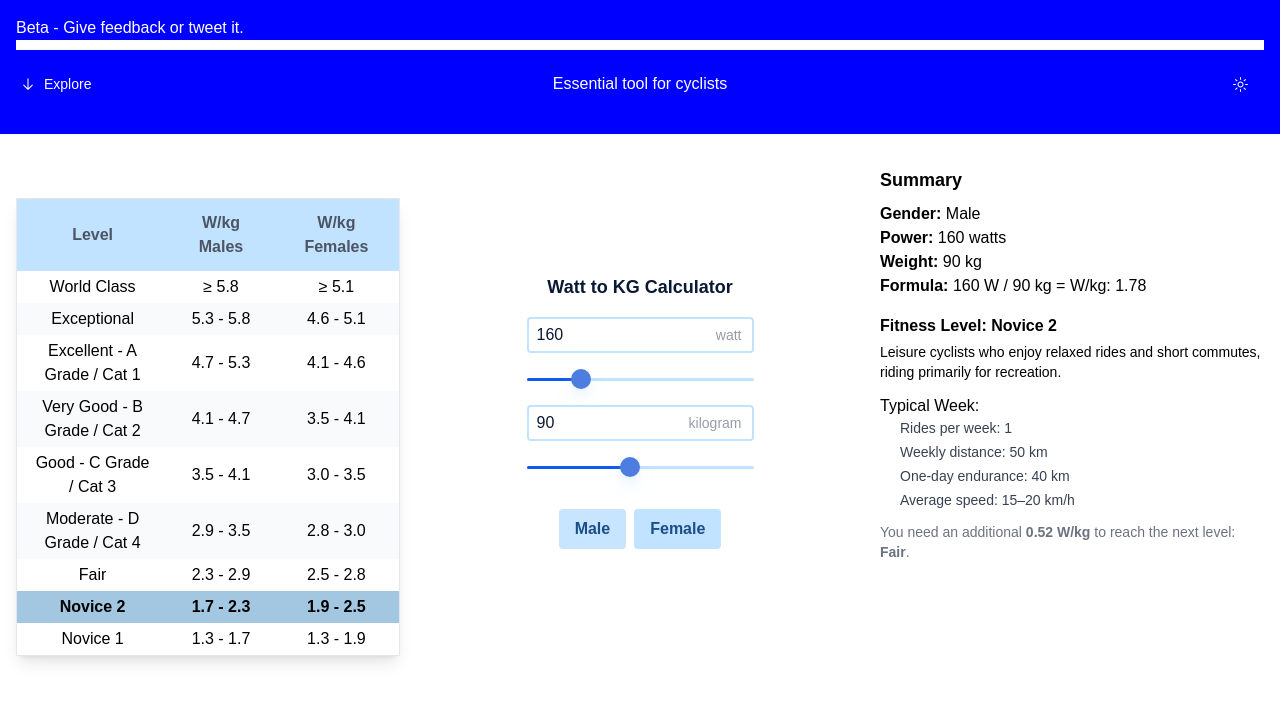
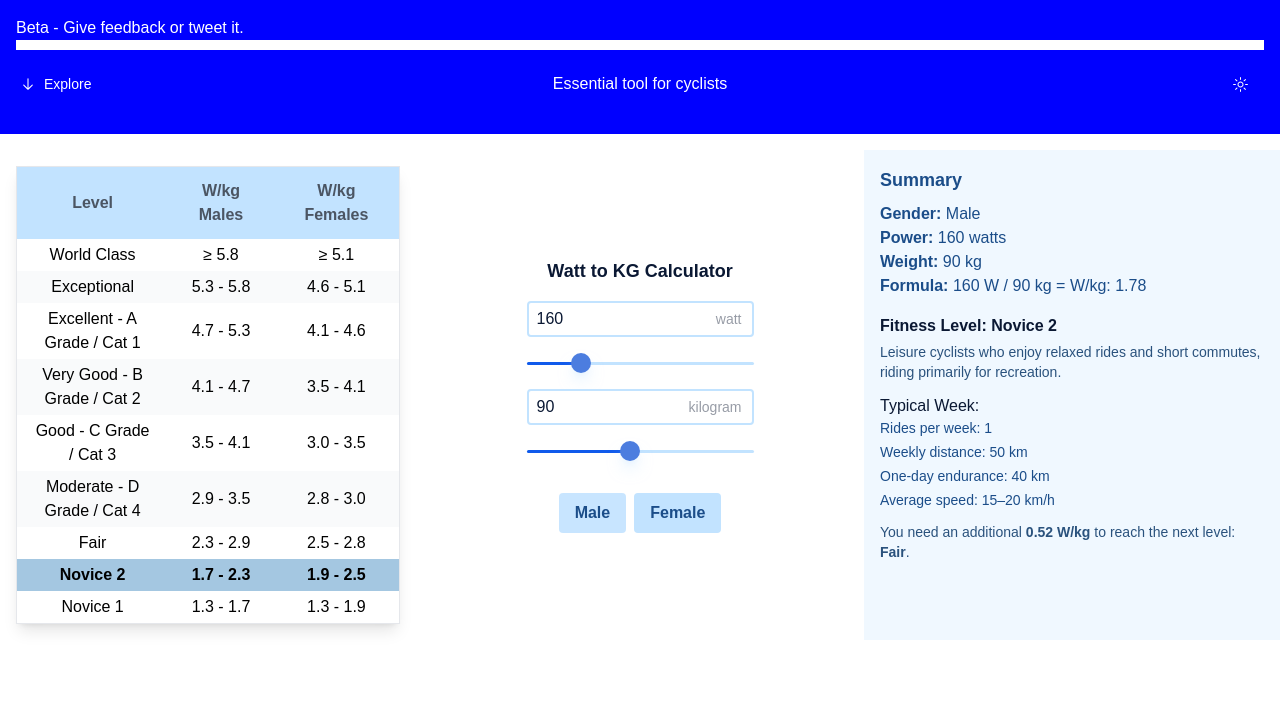
Before and after one commit to Roysignaler/wkg, a Next.js app: page / in a window 1280 px wide. Shown: the top 702 px of the page. Built offline with nearby package versions, Linux system fonts and the light colour scheme.

Commit message:
Align boxes. Next up - Align the three cards

```diff
--- a/src/app/page.tsx
+++ b/src/app/page.tsx
@@ -102,7 +102,7 @@ export default function Home() {
         </div>
 
         {/* Left side - Set to appear second on medium screens (768px - 1023px) */}
-        <div className="order-2 md:order-2 lg:order-1 p-4 flex justify-center items-center">
+        <div className="order-2 md:order-2 lg:order-1 p-4 flex justify-center items-start">
           <CyclingPerformanceTable
             isWarmTheme={isWarmTheme}
             result={wpk}
@@ -110,8 +110,15 @@ export default function Home() {
           />
         </div>
 
-        {/* Right side - Remains last on all screen sizes */}
-        <div className="order-3 md:order-3 lg:order-3 p-4">
+        {/* Right side - Summary with theme-based styling */}
+        <div
+          className={`order-3 md:order-3 lg:order-3 p-4 flex items-start ${
+            isWarmTheme
+              ? "bg-[#FFF5EB] text-[#8B4000]"
+              : "bg-[#F0F8FF] text-[#1B4D89]"
+          }`}
+        >
+          <div>
             <h3 className="text-lg font-semibold mb-2">Summary</h3>
             <p>
               <strong>Gender:</strong>{" "}
@@ -129,23 +136,49 @@ export default function Home() {
 
             {currentLevel && (
               <div className="mt-4">
-              <h4 className="text-md font-semibold">
+                <h4
+                  className={`text-md font-semibold ${
+                    isWarmTheme ? "text-[#CC5500]" : "text-[#0A1833]"
+                  }`}
+                >
                   Fitness Level: {currentLevel.name}
                 </h4>
-              <p className="text-sm mt-1">{currentLevel.description}</p>
-              <h5 className="mt-3 font-medium">Typical Week:</h5>
-              <ul className="pl-5 text-sm text-gray-700 space-y-1">
-                <li>Rides per week: {currentLevel.typicalWeek.ridesPerWeek}</li>
-                <li>
+                <p
+                  className={`text-sm mt-1 ${
+                    isWarmTheme ? "text-[#994400]" : "text-[#2A527D]"
+                  }`}
+                >
+                  {currentLevel.description}
+                </p>
+                <h5
+                  className={`mt-3 font-medium ${
+                    isWarmTheme ? "text-[#CC5500]" : "text-[#0A1833]"
+                  }`}
+                >
+                  Typical Week:
+                </h5>
+                <div
+                  className={` text-sm ${
+                    isWarmTheme ? "text-[#8B4000]" : "text-[#1B4D89]"
+                  } space-y-1`}
+                >
+                  <p>Rides per week: {currentLevel.typicalWeek.ridesPerWeek}</p>
+                  <p>
                     Weekly distance: {currentLevel.typicalWeek.weeklyDistance}
-                </li>
-                <li>
-                  One-day endurance: {currentLevel.typicalWeek.oneDayEndurance}
-                </li>
-                <li>Average speed: {currentLevel.typicalWeek.avgSpeed}</li>
-              </ul>
+                  </p>
+                  <p>
+                    One-day endurance:{" "}
+                    {currentLevel.typicalWeek.oneDayEndurance}
+                  </p>
+                  <p>Average speed: {currentLevel.typicalWeek.avgSpeed}</p>
+                </div>
+
                 {nextLevel && (
-                <p className="mt-3 text-sm text-gray-500">
+                  <p
+                    className={`mt-3 text-sm ${
+                      isWarmTheme ? "text-[#CC5500]" : "text-[#2A527D]"
+                    }`}
+                  >
                     You need an additional{" "}
                     <strong>{(nextLevel.min - wpk).toFixed(2)} W/kg</strong> to
                     reach the next level: <strong>{nextLevel.name}</strong>.
@@ -154,6 +187,7 @@ export default function Home() {
               </div>
             )}
           </div>
+        </div>
       </main>
     </div>
   );
--- a/src/components/ui/watt-per-kilo-table.tsx
+++ b/src/components/ui/watt-per-kilo-table.tsx
@@ -50,7 +50,7 @@ const CyclingPerformanceTable = ({
   };
 
   return (
-    <div className="flex justify-center mt-8">
+    <div className="flex justify-center ">
       <table className="min-w-full border border-gray-200 shadow-lg">
         <thead>
           <tr className={`${isWarmTheme ? "bg-[#FFD8C2]" : "bg-[#C2E3FF]"}`}>
```
Lines whose indentation alone changed are shown as unchanged.
